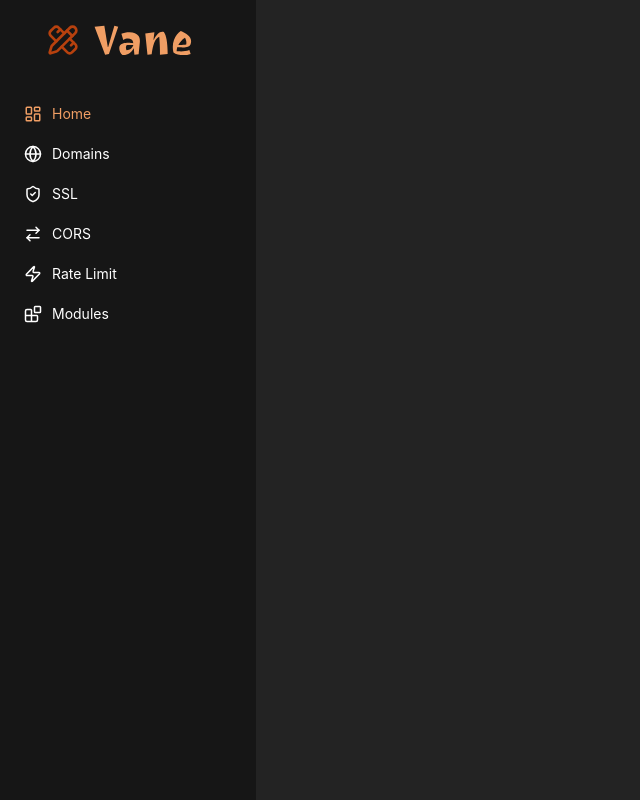
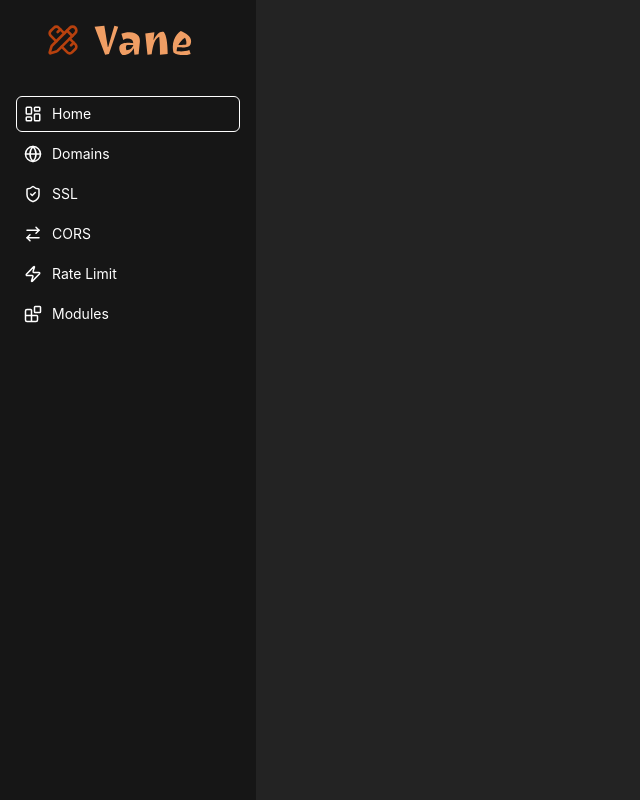
Before and after one commit to canmi21/vane, a React (Vite) app in the folder console/: page / in a window 1280 px wide. Shown: the whole page, without its empty margins (0-640 px from the left). Built offline with nearby package versions, Linux system fonts and the light colour scheme.

Commit message:
fix: sidebar link active state background and border

```diff
--- a/console/src/components/sidebar/sidebar.tsx
+++ b/console/src/components/sidebar/sidebar.tsx
@@ -36,35 +36,36 @@ export function Sidebar() {
 				{navLinks.map(({ to, label, Icon }) => {
 					const isActive = location.pathname === to;
 					return (
+						// THE FIX IS HERE: The Link is now a single-cell grid container.
 						<Link
 							key={to}
 							to={to}
-							// The base style for the link container.
-							className="relative flex items-center gap-2.5 p-2 rounded-md text-sm text-[var(--color-subtext)] transition-colors hover:text-[var(--color-text)]"
+							className="grid rounded-md text-sm text-[var(--color-subtext)] transition-colors hover:text-[var(--color-text)]"
 						>
-							{/* This is the animated active state indicator. */}
+							{/* The background, which sits in the single grid cell. */}
 							{isActive && (
 								<motion.div
 									layoutId="active-indicator"
-									// New styling with semi-transparent background and solid border.
-									className="absolute inset-0 rounded-md z-[-1] bg-[rgb(var(--color-theme))]/10 border border-[rgb(var(--color-theme))]"
+									className="col-start-1 row-start-1 h-full w-full rounded-md bg-[var(--color-theme-bg)] border border-[var(--color-theme-border)]"
 								/>
 							)}
 
-							{/* Icon and Text: color changes when active. */}
+							{/* The content (icon + text), which sits in the same cell, on top of the background. */}
+							<div className="col-start-1 row-start-1 flex items-center gap-2.5 p-2">
 								<Icon
 									size={18}
 									className={`transition-colors ${
-									isActive ? "text-[rgb(var(--color-theme))]" : ""
+										isActive ? "text-[var(--color-text)]" : ""
 									}`}
 								/>
 								<span
 									className={`transition-colors ${
-									isActive ? "text-[rgb(var(--color-theme))]" : ""
+										isActive ? "text-[var(--color-text)]" : ""
 									}`}
 								>
 									{label}
 								</span>
+							</div>
 						</Link>
 					);
 				})}
```
Lines whose indentation alone changed are shown as unchanged.
